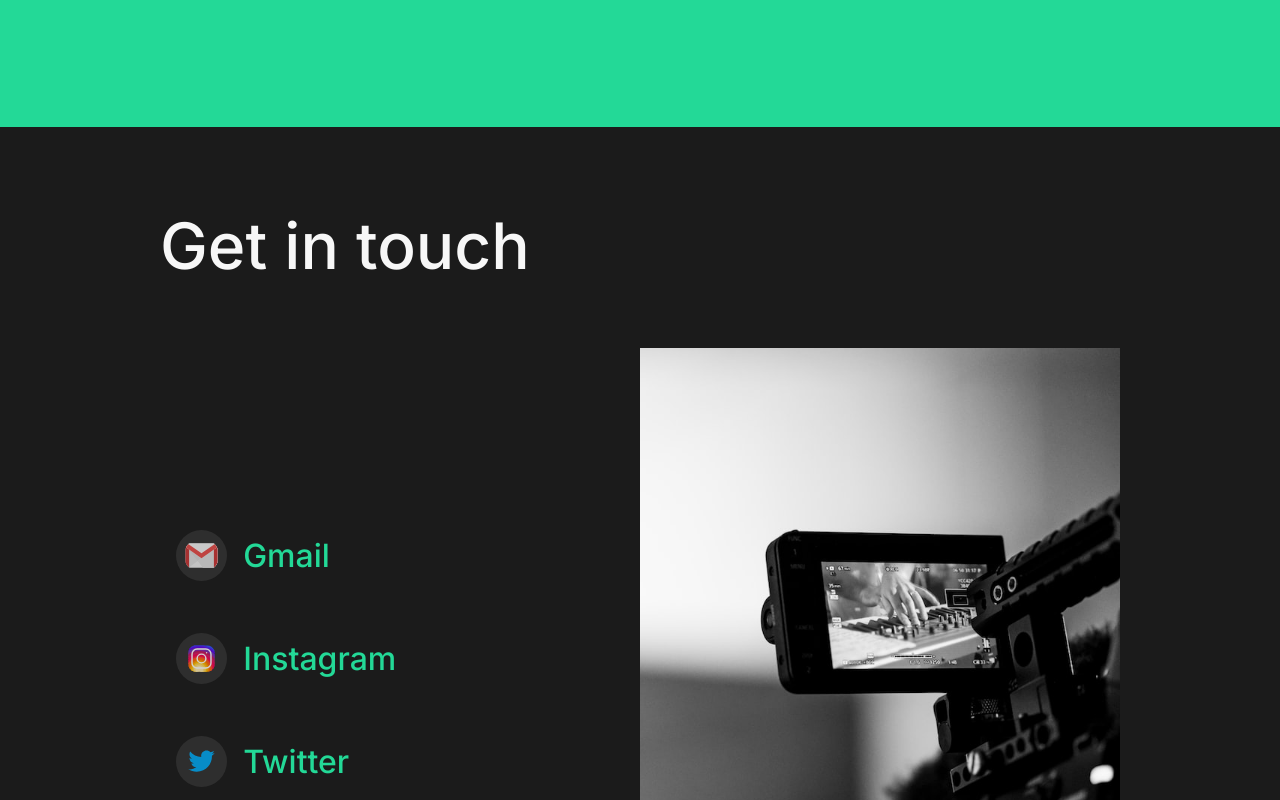
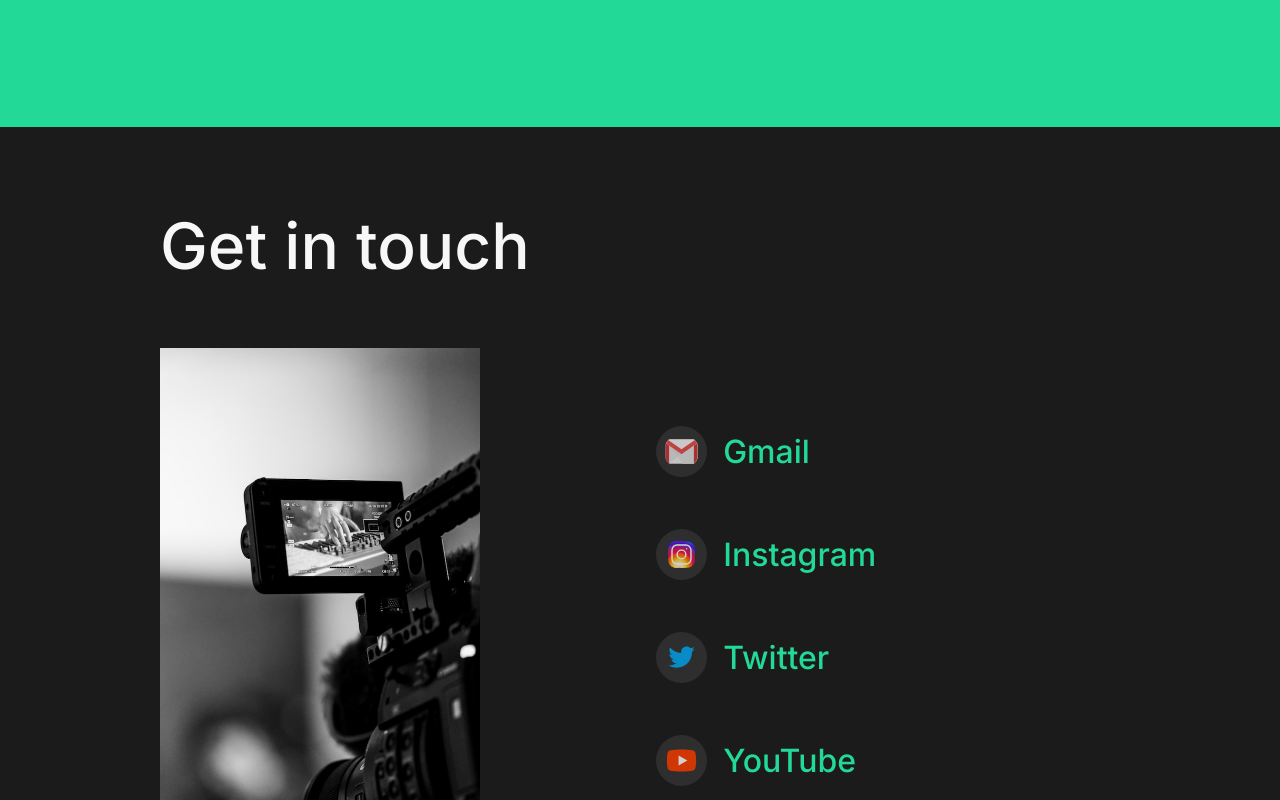
Before and after one commit to sujoyduttajad/Capture-Portfolio, a React (Create React App) app: page /contact in a window 1280 px wide. Shown: the part 320-1120 px from the top of the page. Built offline with nearby package versions, Linux system fonts and the light colour scheme.

Commit message:
Update ContactSocial.js

```diff
--- a/src/components/ContactSocial.js
+++ b/src/components/ContactSocial.js
@@ -3,7 +3,7 @@ import styled from "styled-components";
 // Animations
 import { motion } from "framer-motion";
 import { pageAnimation, titleAnimation } from "../animation";
-import { Hide, ImageContainer } from "../styles";
+import { Hide } from "../styles";
 // Icons
 import Gmail from "../img/gmail-logo.svg";
 import Twitter from "../img/twitter-logo.svg";
@@ -13,6 +13,7 @@ import contact1 from '../img/contact1.jpg';
 
 const StyledSocial = styled(motion.section)`
   padding: 5rem 10rem;
+  padding-bottom: 1rem;
   height: 100vh;
   color: #23d997;
   background-color: #1b1b1b;
@@ -27,6 +28,7 @@ const Title = styled.div`
 const Container = styled(motion.div)`
   display: flex;
   flex-wrap: wrap;
+  flex-direction: row-reverse;
   align-items: center;
   justify-content: center;
 `;
@@ -64,9 +66,12 @@ const Circle = styled.img`
     opacity: 1;
   }
 `;
+const ImgContainer = styled.div`
+
+`;
 const Image = styled(motion.img)`
-    width: 10rem;
-    height: 20rem;
+    width: 20rem;
+    height: 32rem;
 `;
 
 
@@ -111,9 +116,9 @@ const ContactSocial = () => {
           </Hide>
         </SocialLinks>
         <ContactInfo>
-            <ImageContainer>
+            <ImgContainer>
                 <Image src={contact1} />
-            </ImageContainer>
+            </ImgContainer>
         </ContactInfo>
       </Container>
     </StyledSocial>
```
